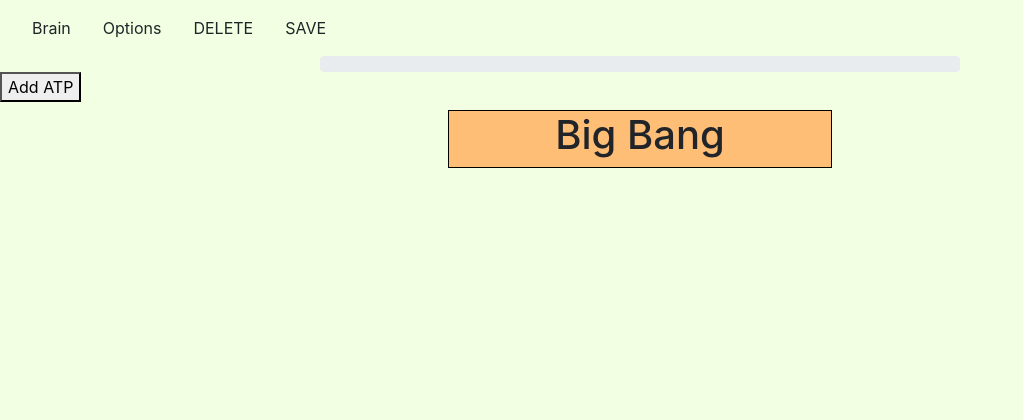
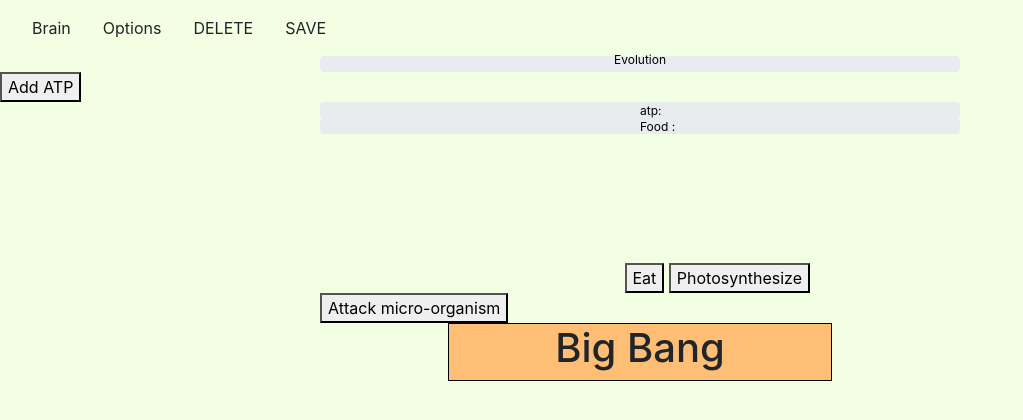
Before and after one commit to IodizedSalt/Evolutionary-Simulator, a website: page assets/views/index.html in a window 1280 px wide. Shown: the whole page, without its empty margins (0-1023 px from the left). Drawn offline with nearby package versions, Linux system fonts and the light colour scheme; files whose address does not match are found by name.

Commit message:
stage one labels in the dom, need to append them to function and fix styling

```diff
--- a/assets/css/main.css
+++ b/assets/css/main.css
@@ -74,3 +74,17 @@ input[type=radio]:checked + span {
     margin: 1em;
 
 }
+
+.resourceLabel{
+    margin-right: -50% !important;
+    margin-left: 50% !important;
+    color: black !important;
+
+}
+
+#EvolutionLabel {
+    position: absolute;
+    display: block;
+    width: 50%;
+    color: black;
+ }
--- a/assets/functions/chooseCell.js
+++ b/assets/functions/chooseCell.js
@@ -37,14 +37,20 @@ function updateEvolutionBar(value){
 
 function updateATP(value){
     gameData.TotalATP += value
-    document.getElementById('ATPLabel').innerText = gameData.TotalATP
+    document.getElementById('ATPLabel').innerText = 'ATP : ' + gameData.TotalATP
+
+}
+
+function updateLabels(){        //This should update all  of the labels upon resuming session (HP, ATP, Food, Evolution progress, etc.)
 
 }
 
 window.onload = function(){
 
     loadGame();
-
+document.getElementById('atp').onclick = function(){
+    updateATP(1);
+}
     setOrganismType = function(organismType){
         this.organismType = organismType;
 
@@ -61,11 +67,12 @@ window.onload = function(){
         drawBigBang();
     }
 
-
+//Save Function
     document.getElementById('navSave').onclick = function(){
         localStorage.setItem('EvolutionarySimSave', JSON.stringify(gameData))
         console.log('Game manually saved')
     }
+//Delete Function
     document.getElementById('navDelete').onclick = function(){
         Swal.fire({
             title: 'Are you certain you want to delete your game?',
@@ -89,7 +96,7 @@ window.onload = function(){
 
     }
 
-
+//Beginning of new game
     function drawBigBang(){
         var wrapperDiv = document.createElement('div')
         wrapperDiv.innerHTML = "<div id='BigBang' > <h1 id=''>Big Bang</h1> </div>"
@@ -99,9 +106,11 @@ window.onload = function(){
             chooseInitOrganism();
         }
     }
-
+//Display new elements slowly at a time
     function drawFirstElememnts(){
-
+        var wrapperDiv = document.getElementsByClassName('MiddleSection')
+        wrapperDiv.appendChild =
+        document.getElementsByTagName('body')[0].appendChild(wrapperDiv.firstChild)
     }
 
     function drawSecondElements(){
--- a/assets/views/index.html
+++ b/assets/views/index.html
@@ -30,15 +30,37 @@
 
 <div class='MiddleSection'>             <!-- This will go in as inner html in ChooseCell / drawFirstElememnts() -->
     <div style="width: 50%; margin: 0 auto;" class="progress">
-        <div id = 'EVOLUTION' class="progress-bar" style="width: 0%"  role="progressbar"></div>
+        <div id = 'EVOLUTION' class="progress-bar" style="width: 0%"  role="progressbar">
+            <label id="EvolutionLabel">Evolution</label>           <!-- WHY THE FUCK THIS DOESNT CENTER-->
+        </div>
     </div>
 
-    </div>
-        <div>
-            <button id='atp'>Add ATP </button>
-            <label class="progress-bar" id="ATPLabel"></label>
+    <div>
+        <button id='atp'>Add ATP </button>                                      <!-- Remember to delete me -->
+        <div class="progress" style="width: 50%; margin: 0 auto;">            <!-- WHY THE FUCK THIS DOESNT CENTER-->
+            <label class='resourceLabel' id="ATPLabel">atp: </label>
         </div>
     </div>
+
+    <div>
+        <div class="progress" style="width: 50%; margin: 0 auto;">            <!-- WHY THE FUCK THIS DOESNT CENTER-->
+            <label class='resourceLabel'  id="FoodLabel">Food : </label>
+        </div>
+    </div>
+
+    <div class="InteractableSection" style="height: 50%; width: 50%; margin: 0 auto;">
+        <canvas>
+            <!-- Cell goes here -->
+        </canvas>
+        <button id='EatFood'>Eat </button>
+
+        <button id='Photosynthesize'>Photosynthesize </button>      <!-- Toggle these two depending on organism type -->
+        <button id='Attack'>Attack micro-organism</button>
+
+
+    </div>
+
+
 
 </div>
 
```
